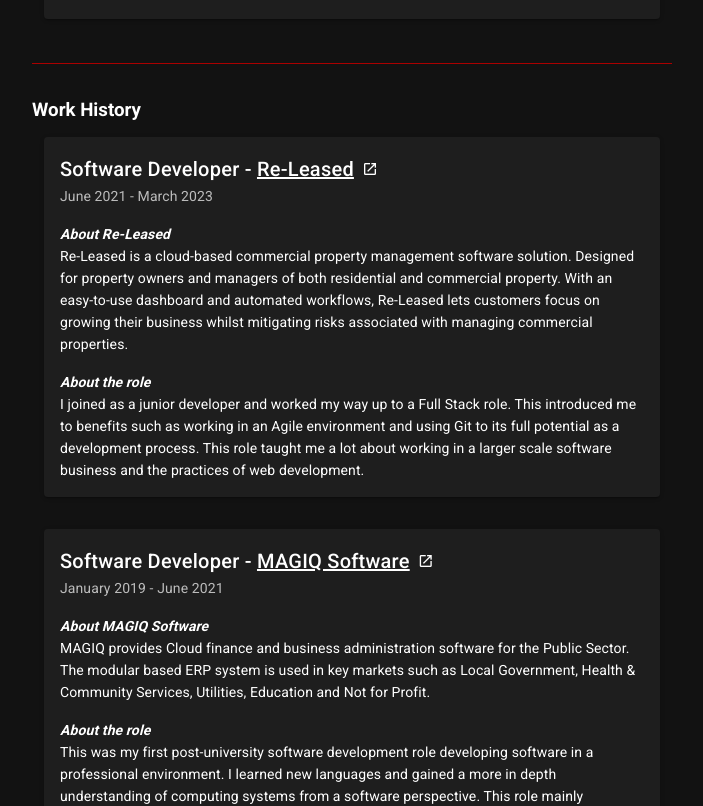
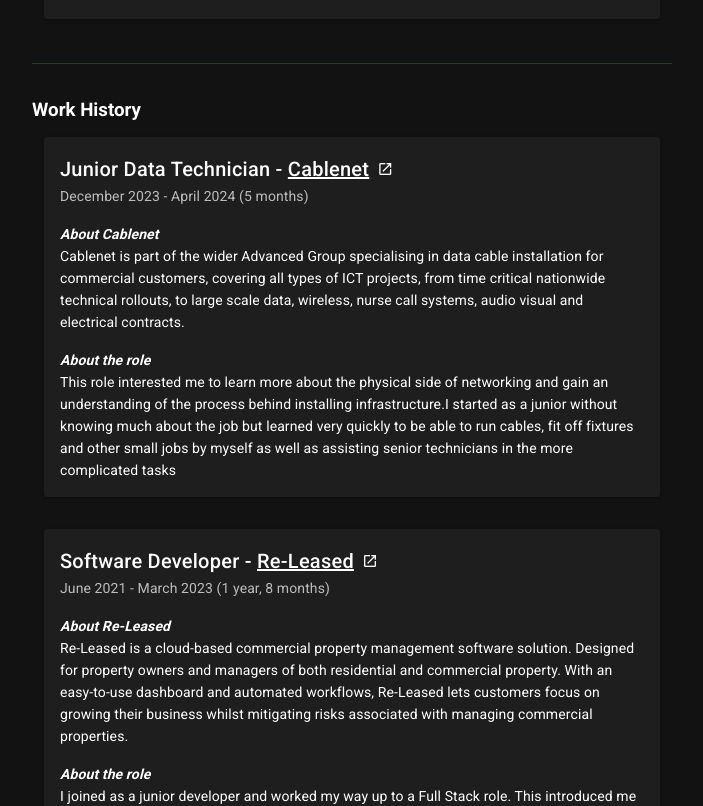
Before and after one commit to ralius18/home, a Vue app: page /#/ in a window 1280 px wide. Shown: the part 880-1686 px from the top of the page, without its empty margins (416-1119 px from the left). Built offline with nearby package versions, Linux system fonts and the light colour scheme.

Commit message:
Update CV

```diff
--- a/src/models/job.ts
+++ b/src/models/job.ts
@@ -3,15 +3,17 @@
   title: string
   company: string
   dates: string[]
+  duration: string
   website: string
   companyDescription: string
   description: string
 
-  constructor(detailsVisible: boolean, title: string, company: string, dates: string[], website: string, companyDescription: string, description: string ) {
+  constructor(detailsVisible: boolean, title: string, company: string, dates: string[], duration: string, website: string, companyDescription: string, description: string ) {
     this.detailsVisible = detailsVisible
     this.title = title
     this.company = company
     this.dates = dates
+    this.duration = duration
     this.website = website
     this.companyDescription = companyDescription
     this.description = description
--- a/src/views/WorkSection.vue
+++ b/src/views/WorkSection.vue
@@ -9,7 +9,7 @@
         {{ job.title }}&nbsp;-&nbsp;<a :href="job.website" target="_blank">{{ job.company }}</a><v-icon small class="ml-2">mdi-open-in-new</v-icon>
       </v-card-title>
       <v-card-subtitle>
-        {{ job.dates[0] }} - {{ job.dates[1] }}
+        {{ job.dates[0] }} - {{ job.dates[1] }} ({{ job.duration }})
       </v-card-subtitle>
       <v-card-text v-show="job.detailsVisible">
         <v-row class="mb-4">
@@ -35,9 +35,20 @@
       jobs: [
         {
           detailsVisible: true,
+          title: 'Junior Data Technician',
+          company: 'Cablenet',
+          dates: ['December 2023', 'April 2024'],
+          duration: '5 months',
+          website: 'https://advancedgroup.co.nz/cablenet-home/',
+          companyDescription: 'Cablenet is part of the wider Advanced Group specialising in data cable installation for commercial customers, covering all types of ICT projects, from time critical nationwide technical rollouts, to large scale data, wireless, nurse call systems, audio visual and electrical contracts.',
+          description: 'This role interested me to learn more about the physical side of networking and gain an understanding of the process behind installing infrastructure.I started as a junior without knowing much about the job but learned very quickly to be able to run cables, fit off fixtures and other small jobs by myself as well as assisting senior technicians in the more complicated tasks'
+        },
+        {
+          detailsVisible: true,
           title: 'Software Developer',
           company: 'Re-Leased',
           dates: ['June 2021', 'March 2023'],
+          duration: '1 year, 8 months',
           website: 'https://re-leased.com',
           companyDescription: 'Re-Leased is a cloud-based commercial property management software solution. Designed for property owners and managers of both residential and commercial property. With an easy-to-use dashboard and automated workflows, Re-Leased lets customers focus on growing their business whilst mitigating risks associated with managing commercial properties.',
           description: 'I joined as a junior developer and worked my way up to a Full Stack role. This introduced me to benefits such as working in an Agile environment and using Git to its full potential as a development process. This role taught me a lot about working in a larger scale software business and the practices of web development.'
@@ -47,6 +58,7 @@
           title: 'Software Developer',
           company: 'MAGIQ Software',
           dates: ['January 2019', 'June 2021'],
+          duration: '2 years, 6 months',
           website: 'https://magiqsoftware.com',
           companyDescription: 'MAGIQ provides Cloud finance and business administration software for the Public Sector. The modular based ERP system is used in key markets such as Local Government, Health & Community Services, Utilities, Education and Not for Profit.',
           description: 'This was my first post-university software development role developing software in a professional environment. I learned new languages and gained a more in depth understanding of computing systems from a software perspective. This role mainly consisted of projects requiring integration of third party apps, product development and bug fixing. Due to the system covering broad areas such as financing, regulatory systems and reporting, it required me to learn about a wide range of topics relevant to our main clients of local councils.'
@@ -56,6 +68,7 @@
           title: 'Technical Support and Sales',
           company: 'NOW NZ',
           dates: ['May 2018 ', 'December 2018'],
+          duration: '6 months',
           website: 'https://nownz.co.nz',
           companyDescription: 'NOW NZ is a New Zealand based broadband and business communication provider who take service seriously with local customer and technical service teams.',
           description: 'This was my starting point in the IT industry after graduating from university. The role comprised of remote-based customer technical support, assisting customers with various technical issues. NOW\'s main point of difference is the customer service provided, so it was extremely advantageous for a technically minded person such as myself to be customer facing and talk people through issues.'
```
Also changed, not shown: 5 other files (tests, documents, lock files or other folders).
